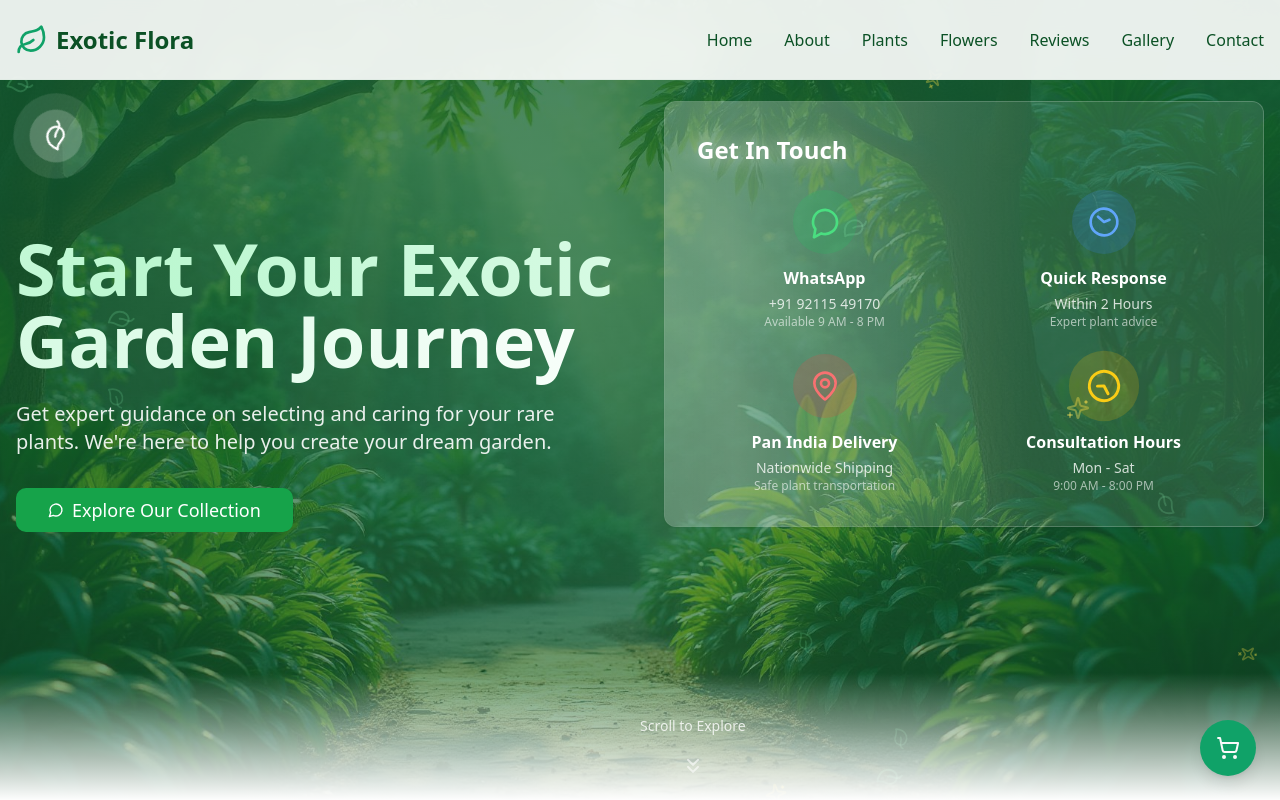
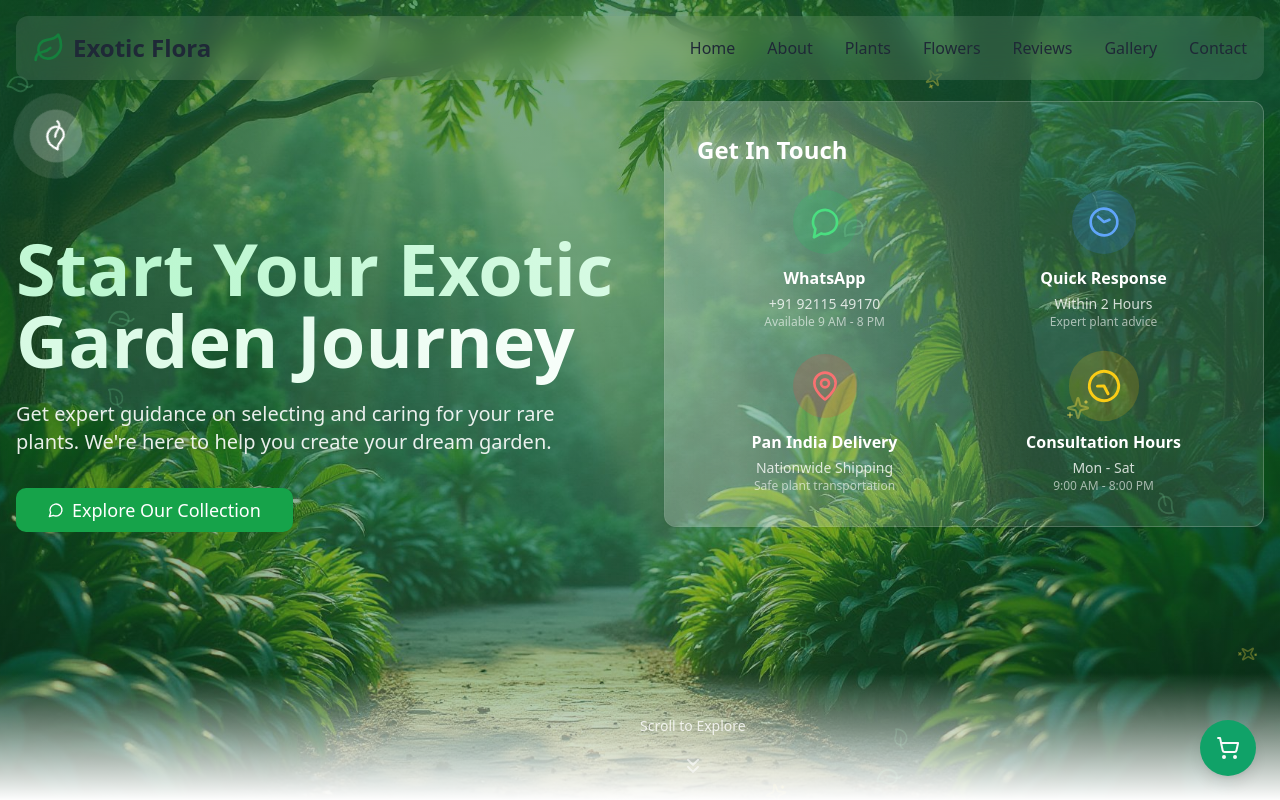
Before and after one commit to Adhyadixit1/exoticflora, a React (Vite) app: page / in a window 1280 px wide. Shown: the top 800 px of the page. Built offline with nearby package versions, Linux system fonts and the light colour scheme.

Commit message:
Enhance UI: Update header with glass effect and improve hero section visibility

```diff
--- a/src/components/HeroSection.tsx
+++ b/src/components/HeroSection.tsx
@@ -74,7 +74,7 @@ const HeroSection = () => {
         <div
           className="w-full h-full bg-cover bg-center bg-no-repeat gradient-animation"
           style={{
-            backgroundImage: `linear-gradient(rgba(22, 101, 52, 0.8), rgba(22, 101, 52, 0.6)), url(${heroBackground})`,
+            backgroundImage: `linear-gradient(rgba(22, 101, 52, 0.6), rgba(22, 101, 52, 0.4)), url(${heroBackground})`,
             filter: `blur(${blur}px)`
           }}
         />
--- a/src/components/Navbar.tsx
+++ b/src/components/Navbar.tsx
@@ -41,9 +41,11 @@ const Navbar = () => {
       initial={{ y: -100, opacity: 0 }}
       animate={{ y: 0, opacity: 1 }}
       transition={{ duration: 0.8 }}
-      className={`fixed top-0 left-0 right-0 z-50 ${
-        isScrolled ? 'bg-background/95 backdrop-blur-md shadow-sm' : 'bg-background/90 backdrop-blur-md'
-      } border-b border-border h-20 flex items-center transition-colors duration-300`}
+      className={`fixed top-4 left-4 right-4 rounded-xl z-50 ${
+        isScrolled
+          ? 'bg-white/20 dark:bg-black/30 backdrop-blur-lg border border-white/20 shadow-xl'
+          : 'bg-white/10 dark:bg-black/10 backdrop-blur-md border border-transparent'
+      } h-16 flex items-center transition-all duration-300`}
     >
       <div className="container mx-auto px-4 w-full">
         <div className="flex items-center justify-between">
@@ -51,8 +53,8 @@ const Navbar = () => {
             className="flex items-center space-x-2"
             whileHover={{ scale: 1.05 }}
           >
-            <Leaf className="h-8 w-8 text-nature-primary" />
-            <span className="text-2xl font-bold text-nature-secondary">Exotic Flora</span>
+            <Leaf className="h-8 w-8 text-green-700 dark:text-green-500" />
+            <span className="text-2xl font-bold text-gray-800 dark:text-white">Exotic Flora</span>
           </motion.div>
 
           {/* Desktop Navigation */}
@@ -61,7 +63,7 @@ const Navbar = () => {
               <motion.a
                 key={item}
                 href={`#${item.toLowerCase()}`}
-                className="text-foreground hover:text-nature-primary transition-colors duration-300"
+                className="text-gray-800 hover:text-green-600 dark:text-white dark:hover:text-green-400 transition-colors duration-300 font-medium"
                 whileHover={{ y: -2 }}
                 whileTap={{ y: 0 }}
                 onClick={handleNavClick}
```
